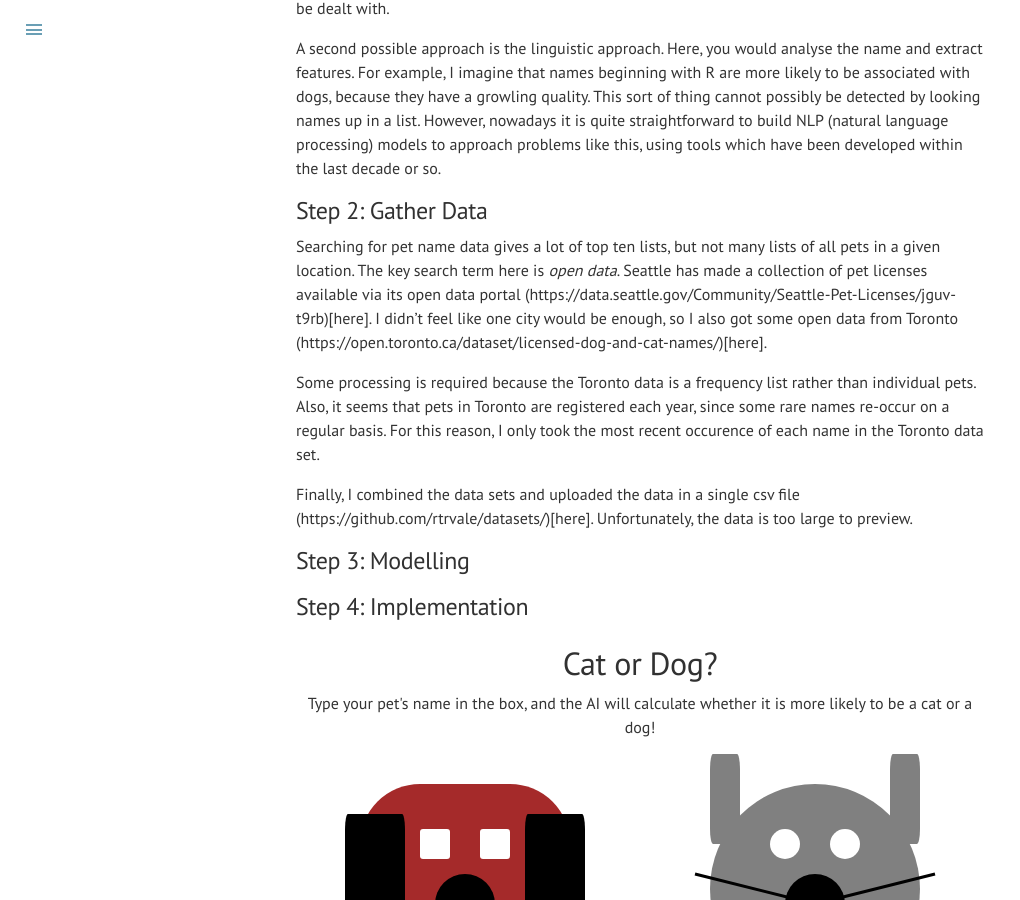
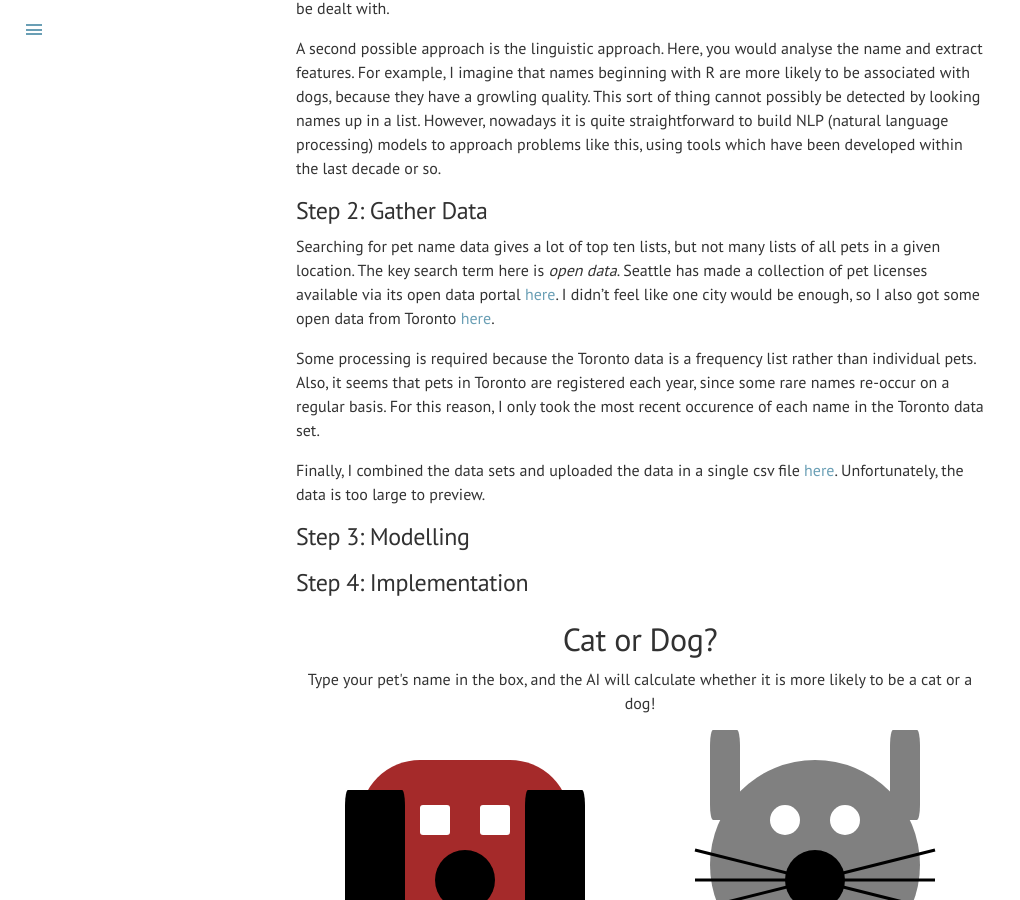
Before and after one commit to datascienceconfidential/datascienceconfidential.github.io, a Jekyll site: the page built from _posts/2020-03-29-cat-or-dog.md, in a window 1280 px wide and 900 px high, scrolled down 868 px. Shown: the whole window, without its empty margins (0-1020 px from the left). Built offline with Jekyll 4.4.1, drawn with Linux system fonts in a browser that asks for light colours; comment, search, counter and statistics services are not loaded; some of the changed lines change nothing that is shown.

Commit message:
fixing links

```diff
--- a/_posts/2020-03-29-cat-or-dog.md
+++ b/_posts/2020-03-29-cat-or-dog.md
@@ -24,11 +24,11 @@
 
 ## Step 2: Gather Data
 
-Searching for pet name data gives a lot of top ten lists, but not many lists of all pets in a given location. The key search term here is <i>open data</i>. Seattle has made a collection of pet licenses available via its open data portal (https://data.seattle.gov/Community/Seattle-Pet-Licenses/jguv-t9rb)[here]. I didn't feel like one city would be enough, so I also got some open data from Toronto (https://open.toronto.ca/dataset/licensed-dog-and-cat-names/)[here].
+Searching for pet name data gives a lot of top ten lists, but not many lists of all pets in a given location. The key search term here is <i>open data</i>. Seattle has made a collection of pet licenses available via its open data portal [here](https://data.seattle.gov/Community/Seattle-Pet-Licenses/jguv-t9rb). I didn't feel like one city would be enough, so I also got some open data from Toronto [here](https://open.toronto.ca/dataset/licensed-dog-and-cat-names/).
 
 Some processing is required because the Toronto data is a frequency list rather than individual pets. Also, it seems that pets in Toronto are registered each year, since some rare names re-occur on a regular basis. For this reason, I only took the most recent occurence of each name in the Toronto data set.
 
-Finally, I combined the data sets and uploaded the data in a single csv file (https://github.com/rtrvale/datasets/)[here]. Unfortunately, the data is too large to preview.
+Finally, I combined the data sets and uploaded the data in a single csv file [here](https://github.com/rtrvale/datasets/). Unfortunately, the data is too large to preview.
 
 ## Step 3: Modelling
 
```
